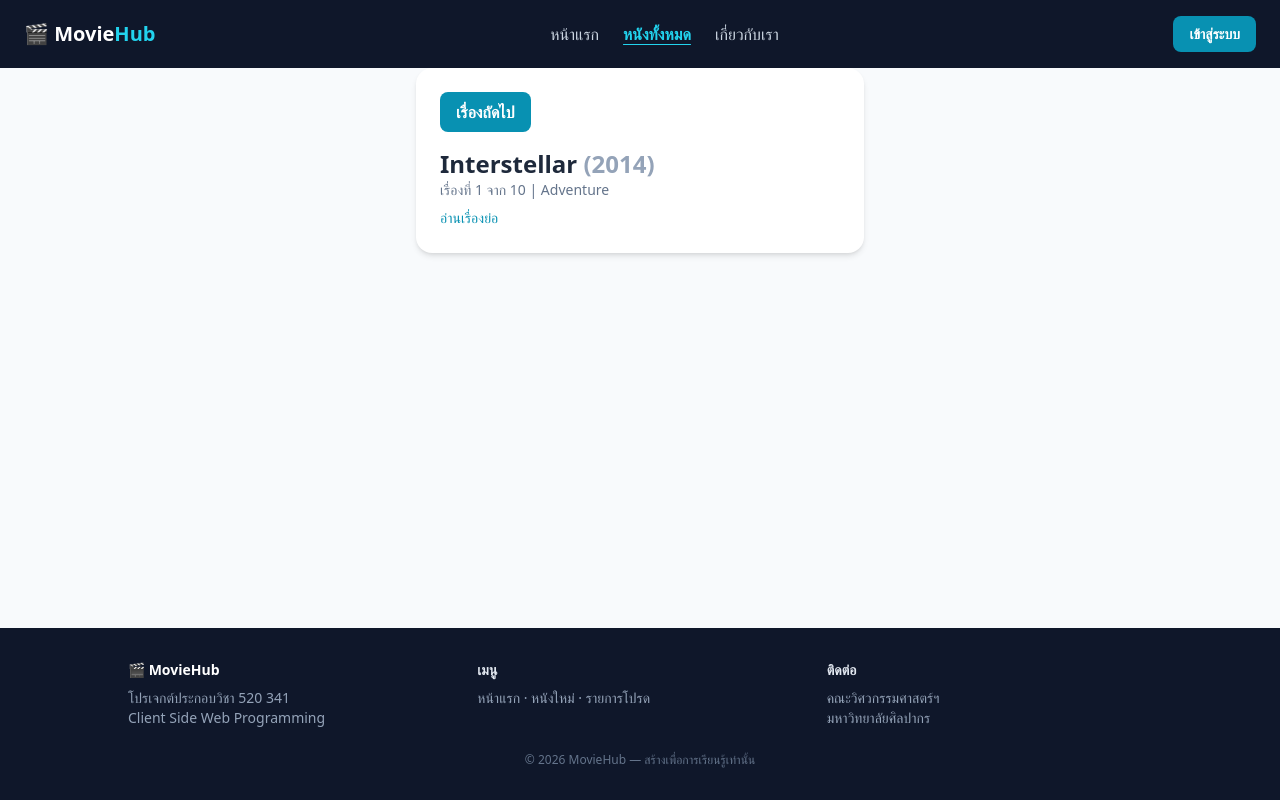
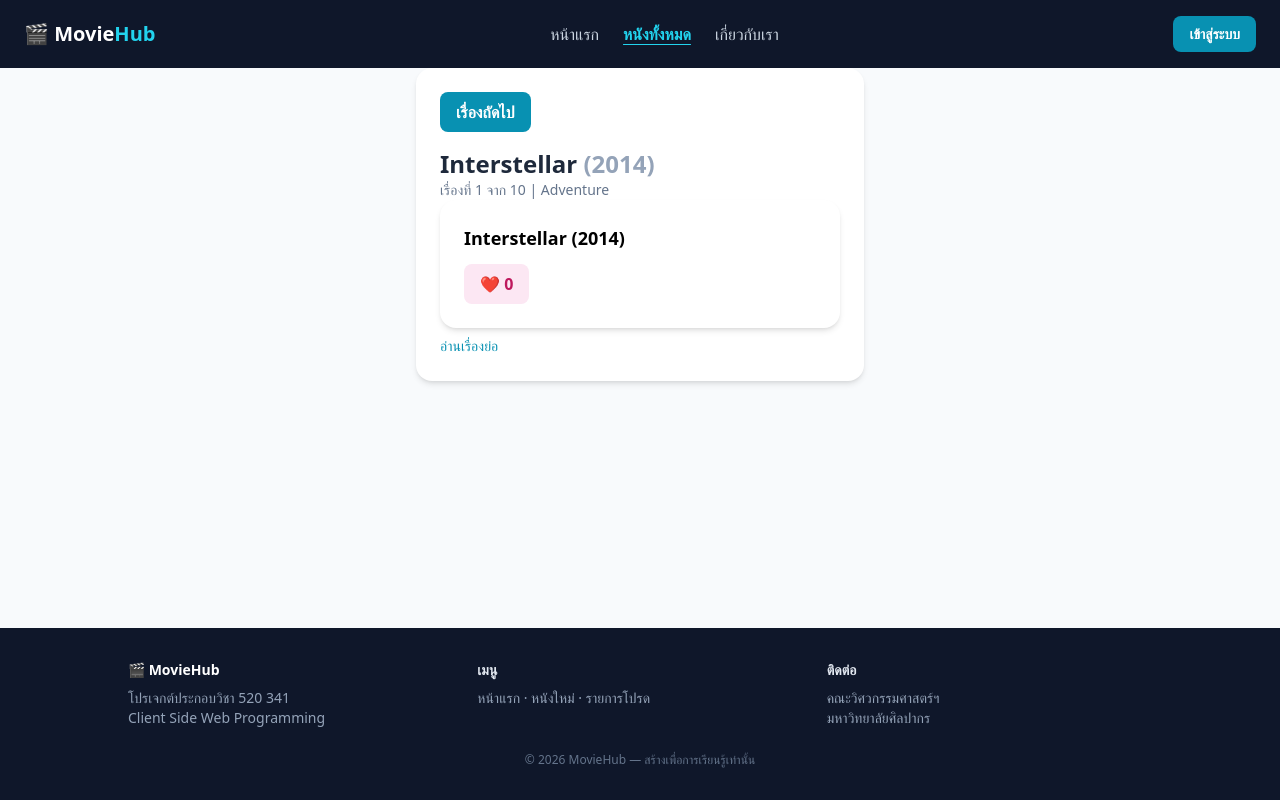
Before and after one commit to rarainlyz/react-week4, a React (Create React App) app in the folder my-app/: page /movies in a window 1280 px wide. Built offline with nearby package versions, Linux system fonts and the light colour scheme.

Commit message:
ready to deploy

```diff
--- a/my-app/src/pages/MovieGallery.jsx
+++ b/my-app/src/pages/MovieGallery.jsx
@@ -1,5 +1,6 @@
 import { useState } from 'react';
 import { movies } from '../data';
+import MovieCard from './MovieCard';
 
 function MovieGallery() {
   const [index, setIndex] = useState(0);
@@ -34,6 +35,7 @@ function MovieGallery() {
       <p className="text-sm text-slate-500">
         เรื่องที่ {index + 1} จาก {movies.length} | {movie.genre}
       </p>
+      <MovieCard title={movie.title} year={movie.year} />
 
       <button onClick={handleMoreClick} className="mt-2 text-sm text-cyan-600">
         {showMore ? 'ซ่อนเรื่องย่อ' : 'อ่านเรื่องย่อ'}
```
